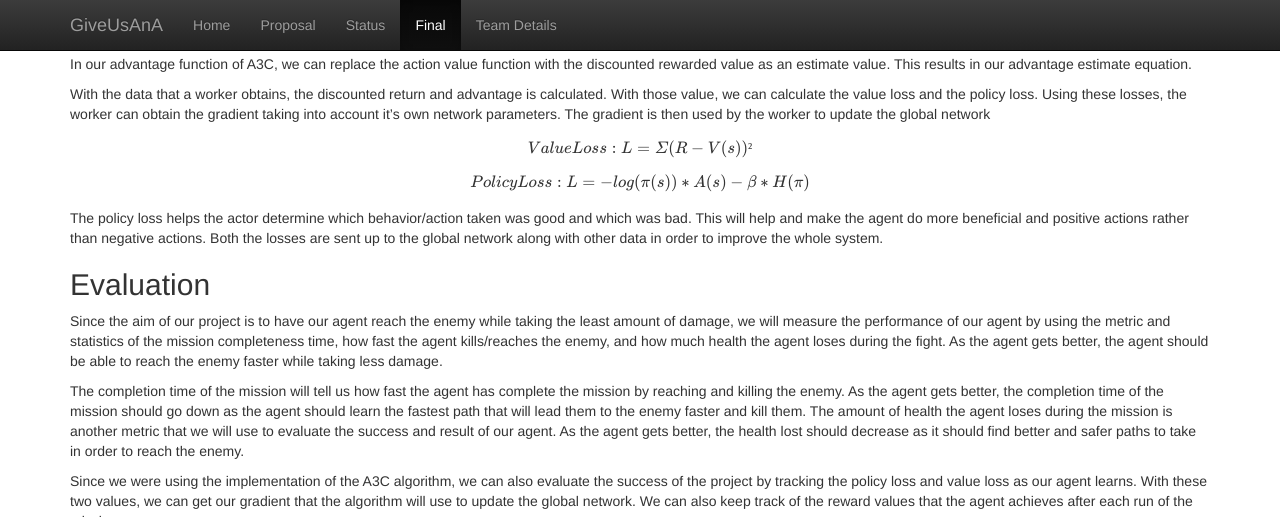
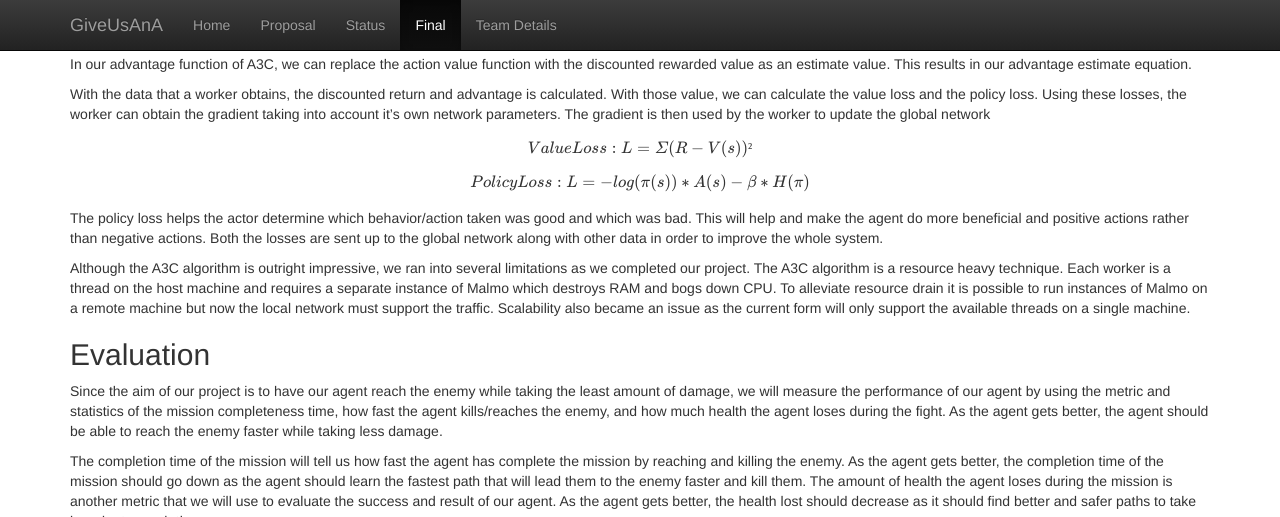
Before and after one commit to rama1997/GiveUsAnA, a Jekyll site: the page built from docs/final.md, in a window 1280 px wide and 900 px high, scrolled down 2694 px, cut to the strip 0-517 px from the top of the window. Built offline with Jekyll 4.4.1, drawn with Linux system fonts in a browser that asks for light colours; formulas are drawn with MathJax 3.

Commit message:
Update final.md

```diff
--- a/docs/final.md
+++ b/docs/final.md
@@ -76,6 +76,7 @@ $$Policy Loss: L = -log(π(s)) * A(s) - β*H(π)$$
 The policy loss helps the actor determine which behavior/action taken was good and which was bad. This will help and make the agent do more beneficial and positive actions rather than negative actions. Both the losses are sent up to the global network along with other data in order to improve the whole system.
 
 
+Although the A3C algorithm is outright impressive, we ran into several limitations as we completed our project. The A3C algorithm is a resource heavy technique. Each worker is a thread on the host machine and requires a separate instance of Malmo which destroys RAM and bogs down CPU. To alleviate resource drain it is possible to run instances of Malmo on a remote machine but now the local network must support the traffic. Scalability also became an issue as the current form will only support the available threads on a single machine.
 
 ## Evaluation
 
```
